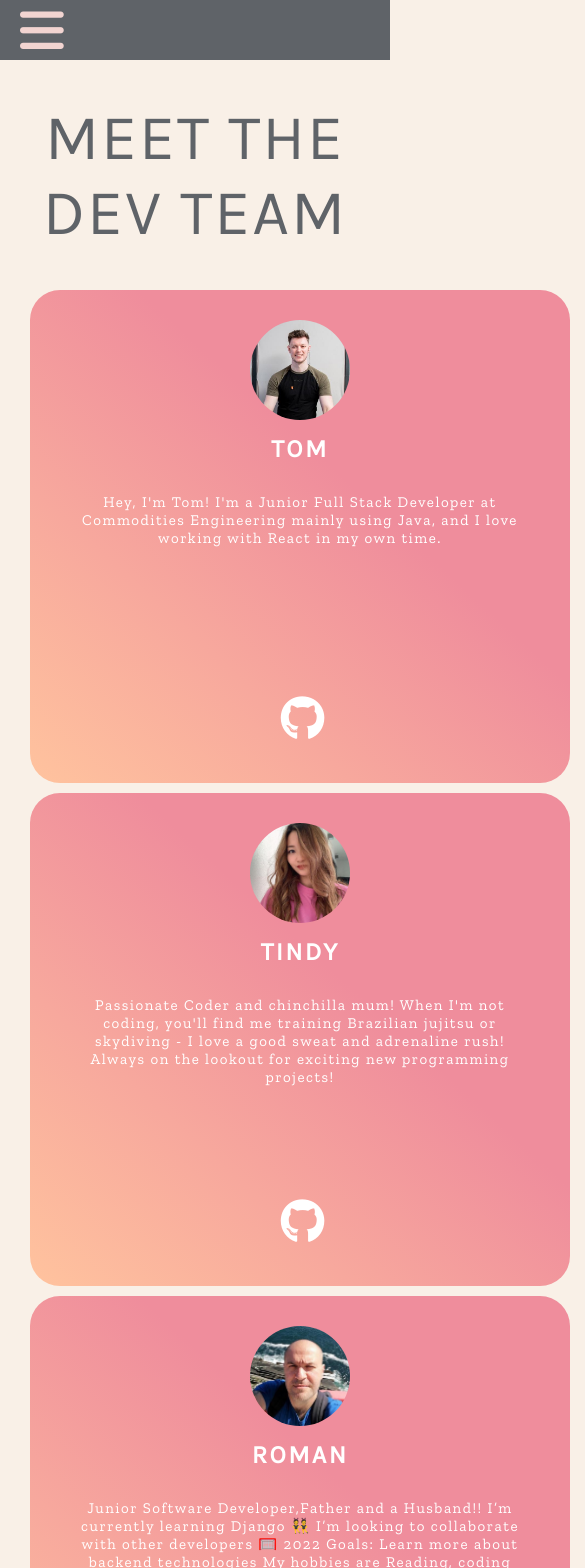
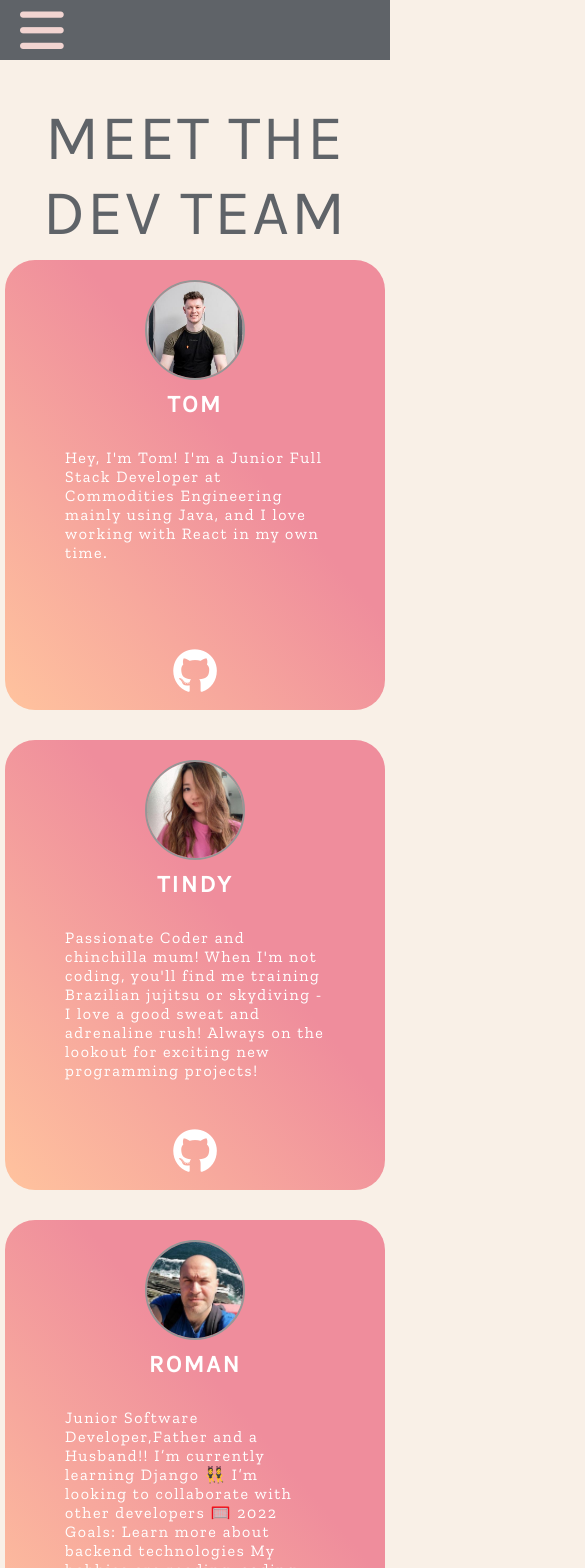
Before and after one commit to Tom-Ainsworth/Geeky-Girl, a React (Vite) app: page /team in a window 390 px wide. Shown: the top 1568 px of the page, 585 px wide, since content can reach past the window. Built offline with nearby package versions, Linux system fonts and the light colour scheme.

Commit message:
Refactor team page css to be more responsive (#77)

```diff
--- a/src/routes/team/Team.jsx
+++ b/src/routes/team/Team.jsx
@@ -1,99 +1,79 @@
 import styles from "./Team.module.css";
-import bossman from "../../assets/images/bossman.jpeg"
-import benji from "../../assets/images/benji.jpeg"
-import ignus from "../../assets/images/ignus.png"
-import rockman from "../../assets/images/rockman.jpeg"
-import tindy from "../../assets/images/tindy.jpeg"
-
+import bossman from "../../assets/images/bossman.jpeg";
+import benji from "../../assets/images/benji.jpeg";
+import ignas from "../../assets/images/ignus.png";
+import rockman from "../../assets/images/rockman.jpeg";
+import tindy from "../../assets/images/tindy.jpeg";
 
 const Team = () => {
+	const teamMembers = [
+		{
+			imageSrc: bossman,
+			imageAlt: "our fearless leader tom",
+			name: "Tom",
+			bio: "Hey, I'm Tom! I'm a Junior Full Stack Developer at Commodities Engineering mainly using Java, and I love working with React in my own time.",
+			linkUrl: "https://github.com/Tom-Ainsworth",
+		},
+		{
+			imageSrc: tindy,
+			imageAlt: "our creative director and the real boss",
+			name: "Tindy",
+			bio: "Passionate Coder and chinchilla mum! When I'm not coding, you'll find me training Brazilian jujitsu or skydiving - I love a good sweat and adrenaline rush! Always on the lookout for exciting new programming projects!",
+			linkUrl: "https://github.com/tindyc",
+		},
+		{
+			imageSrc: rockman,
+			imageAlt: "does as it says on the tin he is a rock",
+			name: "Roman",
+			bio: "Junior Software Developer,Father and a Husband!! I’m currently learning Django 👯 I’m looking to collaborate with other developers 🥅 2022 Goals: Learn more about backend technologies My hobbies are reading, coding and ocassionaly gaming",
+			linkUrl: "https://github.com/rockroman",
+		},
+		{
+			imageSrc: benji,
+			imageAlt: "the support",
+			name: "Benji",
+			bio: "Hey, I'm Benji! I'm a student at CI, having fun learning.",
+			linkUrl: "https://github.com/ignasvilkas",
+		},
+		{
+			imageSrc: ignas,
+			imageAlt: "the man with all the plans",
+			name: "Ignas",
+			bio: "Hey, I'm Ignas I'm a student at CI, having fun learning",
+			linkUrl: "https://github.com/Benjamin-Riordan",
+		},
+	];
+
 	return (
-
-	<div>
-
+		<>
 			<h1>Meet the Dev Team</h1>
 			<div className={styles.container}>
+				{teamMembers.map(
+					({ imageSrc, imageAlt, name, bio, linkUrl }) => {
+						return (
+							<div key={name} className={styles.Card}>
+								<img
+									src={imageSrc}
+									alt={imageAlt}
+									className={styles.CardImage}
+								/>
+								<div className={styles.CardText}>
+									<h1>{name}</h1>
 
-        <div className={styles.box}>
-            <div className={styles.image}>
-                <img src={bossman} alt="our fearless leader tom"/>
+									<p>{bio}</p>
 								</div>
-            <h1>tom</h1>
-                  <p>Hey, I'm Tom! I'm a Junior Full Stack Developer at Commodities Engineering mainly using Java, and I love working with React in my own time.</p>
-            <div className={styles.icons}>
-                <a href="https://github.com/Tom-Ainsworth" target={"_blank"}><i className="fa fa-github"></i></a>
+								<a
+									href={linkUrl}
+									target={"_blank"}
+									className={styles.CardIcon}>
+									<i className="fa fa-github"></i>
+								</a>
 							</div>
+						);
+					}
+				)}
 			</div>
-
-		<div className={styles.box}>
-            <div className={styles.image}>
-                <img src={tindy} alt="our creative director and the real boss"/>
-            </div>
-            <h1>tindy</h1>
-            <p> Passionate Coder and chinchilla mum! When I'm not coding, you'll find me training Brazilian jujitsu or skydiving - I love a good sweat and adrenaline rush! Always on the lookout for exciting new programming projects!
-            </p>
-            <div className={styles.icons}>
-                      <a href="https://github.com/tindyc" target={"_blank"}><i className="fa fa-github"></i></a>
-            </div>
-        </div>
-
-		<div className={styles.box}>
-            <div className={styles.image}>
-                      <img src={rockman} alt="does as it says on the tin he is a rock"/>
-            </div>
-            <h1>roman</h1>
-                  <p>Junior Software Developer,Father and a Husband!!
-                      I’m currently learning Django
-                      👯 I’m looking to collaborate with other developers
-                      🥅 2022 Goals: Learn more about backend technologies
-                      My hobbies are Reading, coding and ocassionaly gaming</p>
-            <div className={styles.icons}>
-                <a href="https://github.com/rockroman" target={"_blank"}><i className="fa fa-github"></i></a>
-            </div>
-        </div>
-
-		<div className={styles.box}>
-            <div className={styles.image}>
-                <img src={ignus} alt="the man with all the plans"/>
-            </div>
-            <h1>ignas</h1>
-                  <p>Hey, I'm ignas I'm a student at CI, having fun learning</p>
-            <div className={styles.icons}>
-                <a href="https://github.com/ignasvilkas" target={"_blank"}><i className="fa fa-github"></i></a>
-            </div>
-        </div>
-
-		<div className={styles.box}>
-            <div className={styles.image}>
-                <img src={benji} alt="the support"/>
-            </div>
-            <h1>benji</h1>
-                  <p>Hey, I'm benji! I'm a student at CI, having fun learning.</p>
-            <div className={styles.icons}>
-                      <a href="https://github.com/Benjamin-Riordan" target={"_blank"}><i className="fa fa-github"></i></a>
-             </div>
-        </div>
-
-		{/* <div className={styles.box}>
-            <div className={styles.image}>
-                <img src="https://encrypted-tbn0.gstatic.com/images?q=tbn:ANd9GcTwN34CvIbQcZeL5q75BmLgyUwlba6BzZWAXeXyWUBVBQ&s" alt=""/>
-            </div>
-            <h1>Member Name</h1>
-            <h2>Full Stack Developer</h2>
-            <p>Lorem ipsum dolor sit amet consectetur adipisicing elit. Accusantium porro incidunt amet vel quisquam optio commodi aperiam eligendi.
-            </p>
-            <div className={styles.icons}>
-                <a href="www.github.com" target={"_blank"}><i className="fa fa-github"></i></a>
-            </div>
-        </div> */}
-
-
-    </div>
-
-	</div>
-
-
-
+		</>
 	);
 };
 
--- a/src/routes/team/Team.module.css
+++ b/src/routes/team/Team.module.css
@@ -1,111 +1,65 @@
+.container {
+	display: flex;
+	justify-content: space-around;
+	flex-flow: row wrap;
+}
 
-.container {
-    width: 1200px;
-    height: auto;
-    margin: 0 auto;
-    display: grid;
-    grid-template-columns: repeat(3, 1fr);
-    grid-gap: 10px;
-    padding: 30px;
-    box-sizing: border-box;
+.Card {
+	display: flex;
+	flex-direction: column;
+	background: linear-gradient(to bottom left, #ef8d9c 40%, #ffc39e 100%);
+	margin: 0px 5px 30px;
+	align-items: center;
+	border-radius: 30px;
+	height: 450px;
+	max-width: 400px;
+	position: relative;
+}
 
-}
-.container .box {
-    position: relative;
-    background: linear-gradient(to bottom left, #ef8d9c 40%, #ffc39e 100%);
-    padding: 10px 30px 30px;
-    text-align: center;
-    overflow: hidden;
-    border-radius: 30px;
-    margin: 0 auto;
-    height: 493px;
-}
-.container .image img {
+.CardImage {
 	width: 100px;
-    height: 100px;
 	margin-top: 20px;
 	border-radius: 50%;
-    border: #ffff;
+	border: 2px solid #969696;
 }
-.container .box h1 {
-    font-size: 25px;
-    color:#fff;
+
+.CardText {
+	margin: 0 40px;
+}
+.CardText h1 {
+	font-size: 24px;
+	color: #fff;
 	font-weight: 600;
 	text-transform: uppercase;
-    letter-spacing: .1em;
+	letter-spacing: 0.1em;
 }
-.container .box h2 {
-   font-size: 17px;
+
+.CardText p {
 	color: #fff;
-   text-transform: uppercase;
-   opacity: .4;
-   z-index: 1;
-   letter-spacing: .1em;
+	font-size: 16px;
+	letter-spacing: 0.1em;
+	padding: 20px;
 }
-.container .box p {
-   color: #fff;
-   font-size: 15px;
-   letter-spacing: .1em;
-   padding: 20px;
-   height: 200px;
-}
-.icons {
+
+.CardIcon {
+	position: absolute;
+	bottom: 0%;
 	text-decoration: none;
 	font-size: 45px;
-   padding-top: 20px;
-    color: #fff
+	color: #fff;
+	margin-bottom: 10px;
 }
 
- .icons a{
-   color: #fff;
-   padding: 10px;
-   margin-left: 5px;
-   text-align: center;
-   text-decoration: none;
-}
-.icons a:hover {
+.CardIcon:hover {
 	color: #f2d4d1;
-   transition: all .5s;
+	transition: all 0.5s;
 }
 
-
-/* Extra small devices (phones, 600px and down) */
-@media only screen and (max-width: 600px) {
-    .container{
-    grid-template-columns: repeat(1, 1fr);
-    width: 600px;
+@media (max-width: 375px) {
+	.Card {
+		height: 460px;
+	}
+	.CardText {
+		margin: 0 5px;
 	}
 }
-
-/* Small devices (portrait tablets and large phones, 600px and up) */
-@media only screen and (min-width: 600px) {
-    .container{
-        grid-template-columns: repeat(1, 1fr);
-        width: 500px;
-        }
-
-}
-
-/* Medium devices (landscape tablets, 768px and up) */
-@media only screen and (min-width: 768px) {
-    .container{
-        grid-template-columns: repeat(1, 1fr);
-        width: 500px;
-        }
-}
-
-/* Large devices (laptops/desktops, 992px and up) */
-@media only screen and (min-width: 992px) {
-    .container{
-        grid-template-columns: repeat(2, 1fr);
-        width: 700px;
-        }
-}
-
-/* Extra large devices (large laptops and desktops, 1200px and up) */
-@media only screen and (min-width: 1200px) {
-    .container{
-        grid-template-columns: repeat(3, 1fr);
-        width: 1000px;
-        }
-}
```
Lines whose indentation alone changed are shown as unchanged.
